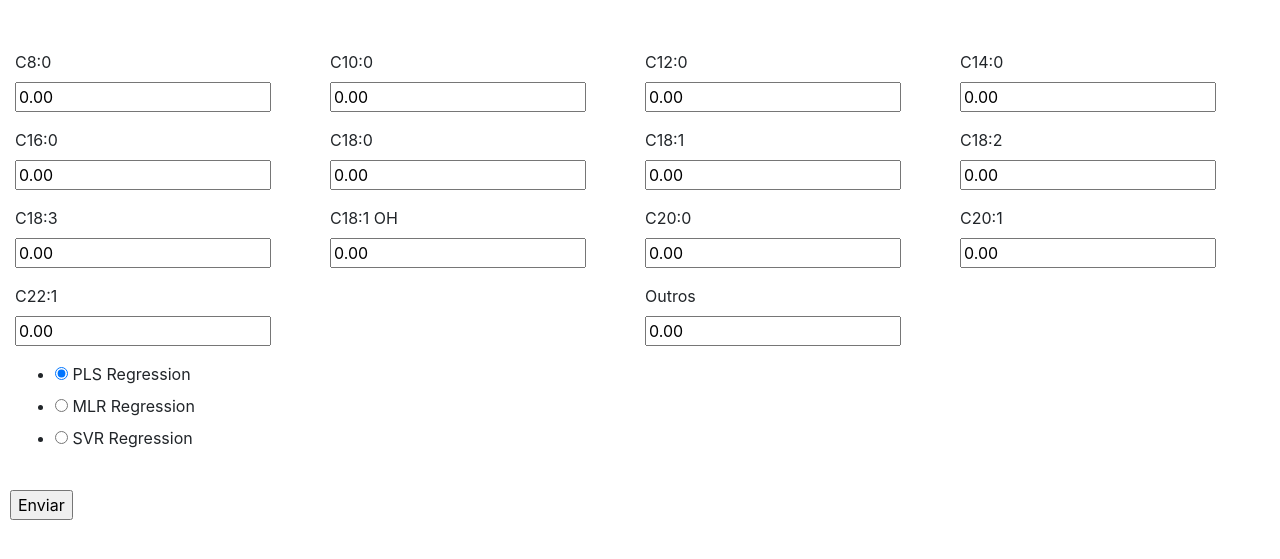
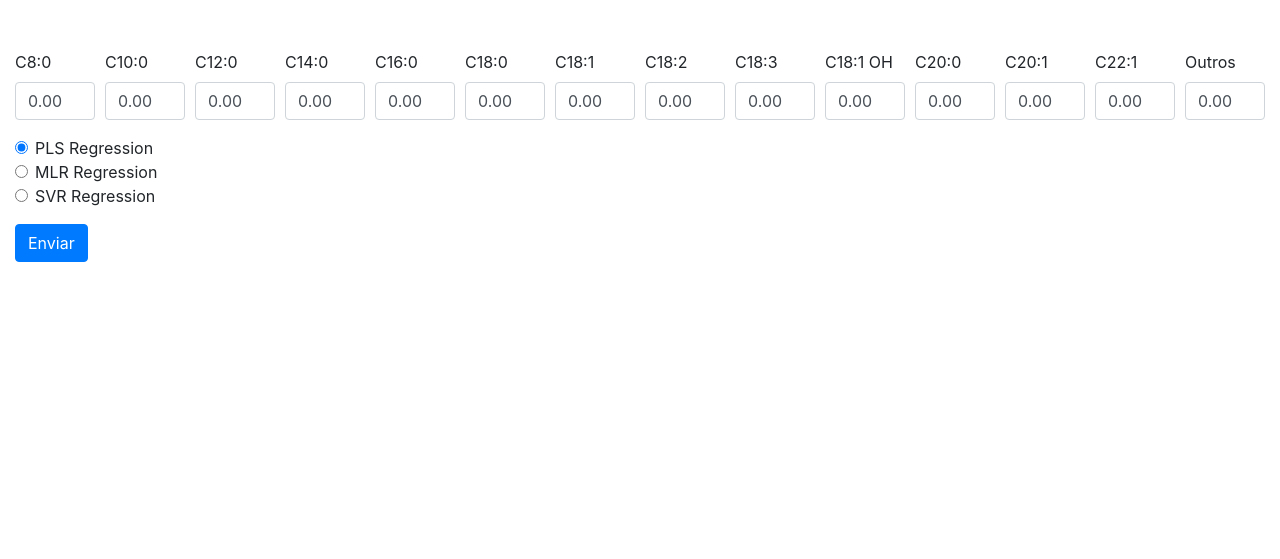
Before and after one commit to matheuszmz/RegressionAPI, a Flask app: page / in a window 1280 px wide. Shown: the part 56-615 px from the top of the page. Run offline with Flask 2, Linux system fonts and the light colour scheme; some libraries are stand-ins or nearby versions.

Commit message:
Ajustes no template e otimização gráfica

```diff
--- a/app.py
+++ b/app.py
@@ -1,10 +1,13 @@
 from flask import Flask
+
 from views import page
 
-
+#app CONFIG
+DEBUG = True
 app = Flask(__name__)
-app.config['SECRET_KEY'] = 'eununcavouesquecerasenha'
+app.config.from_object(__name__)
+app.config['SECRET_KEY'] = '8FD1C2279CE9EE931E1BA1D2772C6'
 app.register_blueprint(page)
 
 if __name__ == '__main__':
-    app.run(debug=True)
+    app.run()
--- a/forms.py
+++ b/forms.py
@@ -1,9 +1,8 @@
-from flask_wtf import FlaskForm
-from wtforms import DecimalField, RadioField, SubmitField
+from wtforms import DecimalField, Form, RadioField
 from wtforms.validators import NumberRange
 
 
-class NCForm(FlaskForm):
+class NCForm(Form):
     c8_0 = DecimalField('C8:0', validators=[NumberRange()], default=0.00)
     c10_0 = DecimalField('C10:0', validators=[NumberRange()], default=0.00)
     c12_0 = DecimalField('C12:0', validators=[NumberRange()], default=0.00)
@@ -19,4 +18,3 @@ class NCForm(FlaskForm):
     c22_1 = DecimalField('C22:1', validators=[NumberRange()], default=0.00)
     outros = DecimalField('Outros', validators=[NumberRange()], default=0.00)
     regression = RadioField(choices=[('pls', 'PLS Regression'), ('mlr', 'MLR Regression'), ('svr', 'SVR Regression')], default='pls')
-    submit = SubmitField('Enviar')
--- a/regression.py
+++ b/regression.py
@@ -1,9 +1,9 @@
+import numpy as np
 import pandas as pd
-import numpy as np
 from sklearn import metrics
-from sklearn.model_selection import train_test_split
 from sklearn.cross_decomposition import PLSRegression
 from sklearn.linear_model import LinearRegression
+from sklearn.model_selection import train_test_split
 from sklearn.svm import LinearSVR
 
 data = pd.read_json('cetano.json')
--- a/requirements.txt
+++ b/requirements.txt
@@ -1,5 +1,7 @@
 Click==7.0
+dominate==2.3.5
 Flask==1.0.3
+Flask-Bootstrap==3.3.7.1
 flask-peewee==3.0.3
 Flask-SQLAlchemy==2.4.0
 Flask-WTF==0.14.2
@@ -17,6 +19,7 @@ scipy==1.3.0
 six==1.12.0
 sklearn==0.0
 SQLAlchemy==1.3.5
+visitor==0.1.3
 Werkzeug==0.15.4
 wtf-peewee==3.0.0
 WTForms==2.2.1
--- a/templates/base.html
+++ b/templates/base.html
@@ -5,7 +5,7 @@
     <meta name="viewport" content="width=device-width, initial-scale=1.0">
     <meta http-equiv="X-UA-Compatible" content="ie=edge">
     <link rel="stylesheet" href="https://stackpath.bootstrapcdn.com/bootstrap/4.3.1/css/bootstrap.min.css" integrity="sha384-ggOyR0iXCbMQv3Xipma34MD+dH/1fQ784/j6cY/iJTQUOhcWr7x9JvoRxT2MZw1T" crossorigin="anonymous">
-    <title>Regression API</title>
+    <title>{% block title %}{% endblock %}</title>
 </head>
 <body>
 
@@ -15,16 +15,12 @@
             Pibiti - Regressões lineares
         </a>
     </nav>
-    {% with messages = get_flashed_messages() %}
-        {% if messages %}
-            <ul>
-                {% for message in messages %}
-                    <li>{{ message }}</li>
-                {% endfor %}
-            </ul>
-        {% endif %}
-    {% endwith %}
 
     {% block content %}{% endblock %}
+
+    <script src="https://code.jquery.com/jquery-3.3.1.slim.min.js" integrity="sha384-q8i/X+965DzO0rT7abK41JStQIAqVgRVzpbzo5smXKp4YfRvH+8abtTE1Pi6jizo" crossorigin="anonymous"></script>
+    <script src="https://cdnjs.cloudflare.com/ajax/libs/popper.js/1.14.7/umd/popper.min.js" integrity="sha384-UO2eT0CpHqdSJQ6hJty5KVphtPhzWj9WO1clHTMGa3JDZwrnQq4sF86dIHNDz0W1" crossorigin="anonymous"></script>
+    <script src="https://stackpath.bootstrapcdn.com/bootstrap/4.3.1/js/bootstrap.min.js" integrity="sha384-JjSmVgyd0p3pXB1rRibZUAYoIIy6OrQ6VrjIEaFf/nJGzIxFDsf4x0xIM+B07jRM" crossorigin="anonymous"></script>
+
 </body>
 </html>
--- a/templates/index.html
+++ b/templates/index.html
@@ -1,117 +1,112 @@
 {% extends "base.html" %}
+
+{% block title %}Regressions{% endblock %}
 
 {% block content %}
 <div class="container-fluid" style="padding-top: 50px">
-    <form action="" method="POST" novalidate>
-        {{ form.hidden_tag() }}
+    <form action="" method="POST" role="form">
+        {{ form.csrf }}
         <div class="form-row">
             <div class="form-group col">
-                {{ form.c8_0.label }}<br>
-                {{ form.c8_0(size=2) }}
-                {% for error in form.c8_0.errors %}
-                    <span style="color: red;">[{{ error }}]</span>
-                {% endfor %}
+                <label for="c8_0">C8:0</label>
+                <input type="number" class="form-control" name="c8_0" step="0.01" value=0.00>
             </div>
             <div class="form-group col">
-                {{ form.c10_0.label }}<br>
-                {{ form.c10_0(size=2) }}
-                {% for error in form.c10_0.errors %}
-                    <span style="color: red;">[{{ error }}]</span>
-                {% endfor %}
+                <label for="c10_0">C10:0</label>
+                <input type="number" class="form-control" name="c10_0" step="0.01" value=0.00>
             </div>
             <div class="form-group col">
-                {{ form.c12_0.label }}<br>
-                {{ form.c12_0(size=2) }}
-                {% for error in form.c12_0.errors %}
-                    <span style="color: red;">[{{ error }}]</span>
-                {% endfor %}
+                <label for="c12_0">C12:0</label>
+                <input type="number" class="form-control" name="c12_0" step="0.01" value=0.00>
             </div>
             <div class="form-group col">
-                {{ form.c14_0.label }}<br>
-                {{ form.c14_0(size=2) }}
-                {% for error in form.c14_0.errors %}
-                    <span style="color: red;">[{{ error }}]</span>
-                {% endfor %}
+                <label for="c14_0">C14:0</label>
+                <input type="number" class="form-control" name="c14_0" step="0.01" value=0.00>
             </div>
             <div class="form-group col">
-                {{ form.c16_0.label }}<br>
-                {{ form.c16_0(size=2) }}
-                {% for error in form.c16_0.errors %}
-                    <span style="color: red;">[{{ error }}]</span>
-                {% endfor %}
+                <label for="c16_0">C16:0</label>
+                <input type="number" class="form-control" name="c16_0" step="0.01" value=0.00>
             </div>
             <div class="form-group col">
-                {{ form.c18_0.label }}<br>
-                {{ form.c18_0(size=2) }}
-                {% for error in form.c18_0.errors %}
-                    <span style="color: red;">[{{ error }}]</span>
-                {% endfor %}
+                <label for="c18_0">C18:0</label>
+                <input type="number" class="form-control" name="c18_0" step="0.01" value=0.00>
             </div>
             <div class="form-group col">
-                {{ form.c18_1.label }}<br>
-                {{ form.c18_1(size=2) }}
-                {% for error in form.c18_1.errors %}
-                    <span style="color: red;">[{{ error }}]</span>
-                {% endfor %}
+                <label for="c18_1">C18:1</label>
+                <input type="number" class="form-control" name="c18_1" step="0.01" value=0.00>
             </div>
             <div class="form-group col">
-                {{ form.c18_2.label }}<br>
-                {{ form.c18_2(size=2) }}
-                {% for error in form.c18_2.errors %}
-                    <span style="color: red;">[{{ error }}]</span>
-                {% endfor %}
+                <label for="c18_2">C18:2</label>
+                <input type="number" class="form-control" name="c18_2" step="0.01" value=0.00>
             </div>
             <div class="form-group col">
-                {{ form.c18_3.label }}<br>
-                {{ form.c18_3(size=2) }}
-                {% for error in form.c18_3.errors %}
-                    <span style="color: red;">[{{ error }}]</span>
-                {% endfor %}
+                <label for="c18_3">C18:3</label>
+                <input type="number" class="form-control" name="c18_3" step="0.01" value=0.00>
             </div>
             <div class="form-group col">
-                {{ form.c18_1_oh.label }}<br>
-                {{ form.c18_1_oh(size=2) }}
-                {% for error in form.c18_1_oh.errors %}
-                    <span style="color: red;">[{{ error }}]</span>
-                {% endfor %}
+                <label for="c18_1_oh">C18:1 OH</label>
+                <input type="number" class="form-control" name="c18_1_oh" step="0.01" value=0.00>
             </div>
             <div class="form-group col">
-                {{ form.c20_0.label }}<br>
-                {{ form.c20_0(size=2) }}
-                {% for error in form.c20_0.errors %}
-                    <span style="color: red;">[{{ error }}]</span>
-                {% endfor %}
+                <label for="c20_0">C20:0</label>
+                <input type="number" class="form-control" name="c20_0" step="0.01" value=0.00>
             </div>
             <div class="form-group col">
-                {{ form.c20_1.label }}<br>
-                {{ form.c20_1(size=2) }}
-                {% for error in form.c20_1.errors %}
-                    <span style="color: red;">[{{ error }}]</span>
-                {% endfor %}
+                <label for="c20_1">C20:1</label>
+                <input type="number" class="form-control" name="c20_1" step="0.01" value=0.00>
             </div>
             <div class="form-group col">
-                {{ form.c22_1.label }}<br>
-                {{ form.c22_1(size=2) }}
-                {% for error in form.c22_1.errors %}
-                    <span style="color: red;">[{{ error }}]</span>
-                {% endfor %}
+                <label for="c22_1">C22:1</label>
+                <input type="number" class="form-control" name="c22_1" step="0.01" value=0.00>
             </div>
             <div class="form-group col">
-                {{ form.outros.label }}<br>
-                {{ form.outros(size=2) }}
-                {% for error in form.outros.errors %}
-                    <span style="color: red;">[{{ error }}]</span>
-                {% endfor %}
+                <label for="outros">Outros</label>
+                <input type="number" class="form-control" name="outros" step="0.01" value=0.00>
             </div>
         </div>
-        <div class="form-row">
-            <div class="form-group col">
-                {{ form.regression() }}
+        <div class="form-group">
+            <div class="form-check">
+                <input class="form-check-input" type="radio" name="pls" id="pls_regression" value="pls" checked>
+                <label class="form-check-label" for="pls_regression">PLS Regression</label>
+            </div>
+            <div class="form-check">
+                <input class="form-check-input" type="radio" name="mlr" id="mlr_regression" value="mlr">
+                <label class="form-check-label" for="mlr_regression">MLR Regression</label>
+            </div>
+            <div class="form-check">
+                <input class="form-check-input" type="radio" name="svr" id="svr_regression" value="svr">
+                <label class="form-check-label" for="svr_regression">SVR Regression</label>
             </div>
         </div>
-        <div class="form-row">
-                {{ form.submit() }}
-        </div>
+        <button type="submit" class="btn btn-primary">Enviar</button>
     </form>
 </div>
+
+<div class="container">
+    {% with messages = get_flashed_messages() %}
+        {% if messages %}
+            {% if 'Error' in messages[0] %}
+                {% for message in messages %}
+                    <div class="alert alert-danger alert-dismissible fade show" role="alert">
+                        {{ message }}
+                        <button type="button" class="close" data-dismiss="alert" aria-label="Close">
+                            <span aria-hidden="true">&times;</span>
+                        </button>
+                    </div>
+                {% endfor %}
+            {% endif %}
+            {% if 'Error' not in messages[0] %}
+                {% for message in messages %}
+                    <div class="alert alert-success alert-dismissible fade show" role="alert">
+                        {{ message }}
+                        <button type="button" class="close" data-dismiss="alert" aria-label="Close">
+                            <span aria-hidden="true">&times;</span>
+                        </button>
+                    </div>
+                {% endfor %}
+            {% endif %}
+        {% endif %}
+    {% endwith %}
+</div>
+
 {% endblock %}
--- a/views.py
+++ b/views.py
@@ -1,49 +1,56 @@
-from flask import Blueprint, render_template, flash, redirect, url_for
 import pandas as pd
+from flask import Blueprint, flash, render_template, request
+
 from forms import NCForm
-from regression import *
-
+from regression import (metrics_calc, regression_mlr, regression_pls,
+                        regression_svr)
 
 page = Blueprint('page', __name__, template_folder='templates')
 
 @page.route('/', methods=['GET', 'POST'])
 def index ():
-    form = NCForm()
-    if form.validate_on_submit():
+    form = NCForm(request.form)
+
+    if form.validate() and request.method == 'POST':
         data = [
-            float(form.c8_0.data),
-            float(form.c10_0.data),
-            float(form.c12_0.data),
-            float(form.c14_0.data),
-            float(form.c16_0.data),
-            float(form.c18_0.data),
-            float(form.c18_1.data),
-            float(form.c18_2.data),
-            float(form.c18_3.data),
-            float(form.c18_1_oh.data),
-            float(form.c20_0.data),
-            float(form.c20_1.data),
-            float(form.c22_1.data),
-            float(form.outros.data)
+            float(request.form['c8_0']),
+            float(request.form['c10_0']),
+            float(request.form['c12_0']),
+            float(request.form['c14_0']),
+            float(request.form['c16_0']),
+            float(request.form['c18_0']),
+            float(request.form['c18_1']),
+            float(request.form['c18_2']),
+            float(request.form['c18_3']),
+            float(request.form['c18_1_oh']),
+            float(request.form['c20_0']),
+            float(request.form['c20_1']),
+            float(request.form['c22_1']),
+            float(request.form['outros'])
         ]
+        if sum(data) > 100:
+            flash('Error: Somatório dos valores maior que 100%.')
+        else:
+            if form.regression.data == 'pls':
+                Y_test, predict = regression_pls(data)
+                r2, mae, mse, rmse = metrics_calc(Y_test, predict)
+                flash('NC = {}'.format(predict[0][0]))
+            elif form.regression.data == 'mlr':
+                Y_test, predict = regression_mlr(data)
+                r2, mae, mse, rmse = metrics_calc(Y_test, predict)
+                flash('NC = {}'.format(predict[0]))
+            elif form.regression.data == 'svr':
+                Y_test, predict = regression_svr(data)
+                r2, mae, mse, rmse = metrics_calc(Y_test, predict)
+                flash('NC = {}'.format(predict[0]))
 
-        if form.regression.data == 'pls':
-            Y_test, predict = regression_pls(data)
-            r2, mae, mse, rmse = metrics_calc(Y_test, predict)
-        elif form.regression.data == 'mlr':
-            Y_test, predict = regression_mlr(data)
-            r2, mae, mse, rmse = metrics_calc(Y_test, predict)
-        elif form.regression.data == 'svr':
-            Y_test, predict = regression_svr(data)
-            r2, mae, mse, rmse = metrics_calc(Y_test, predict)
+            flash('R² = {}'.format(r2))
+            flash('MAE = {}'.format(mae))
+            flash('MSE = {}'.format(mse))
+            flash('RMSE = {}'.format(rmse))
 
-        flash('NC = {}'.format(predict[0]))
-        flash('R² = {}'.format(r2))
-        flash('MAE = {}'.format(mae))
-        flash('MSE = {}'.format(mse))
-        flash('RMSE = {}'.format(rmse))
+        return render_template('index.html', form=form)
 
-        return redirect(url_for('page.result'))
     return render_template('index.html', form=form)
 
 @page.route('/NC')
```
Also changed, not shown: templates/result.html (deleted, +0 -12 lines).
